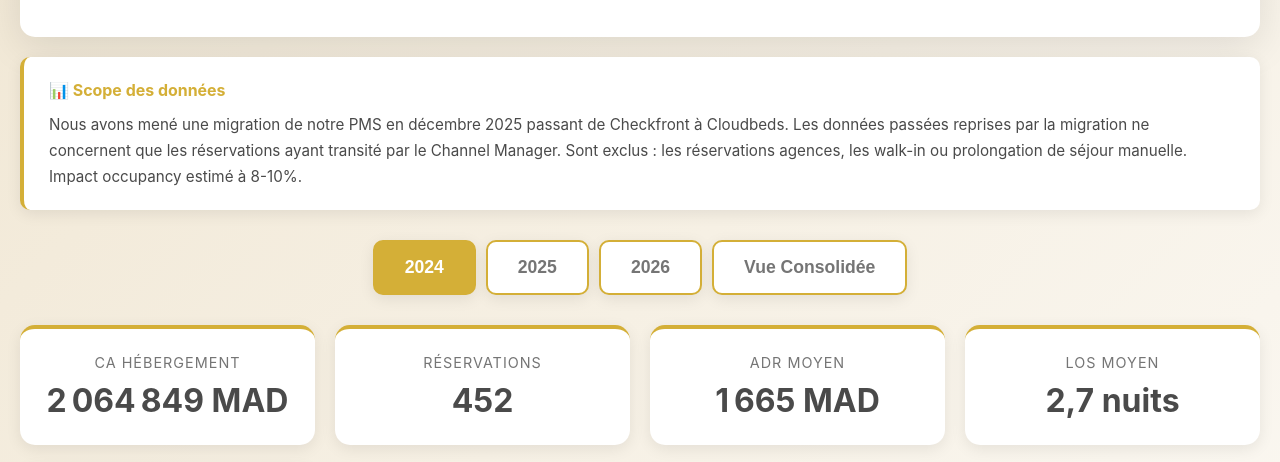
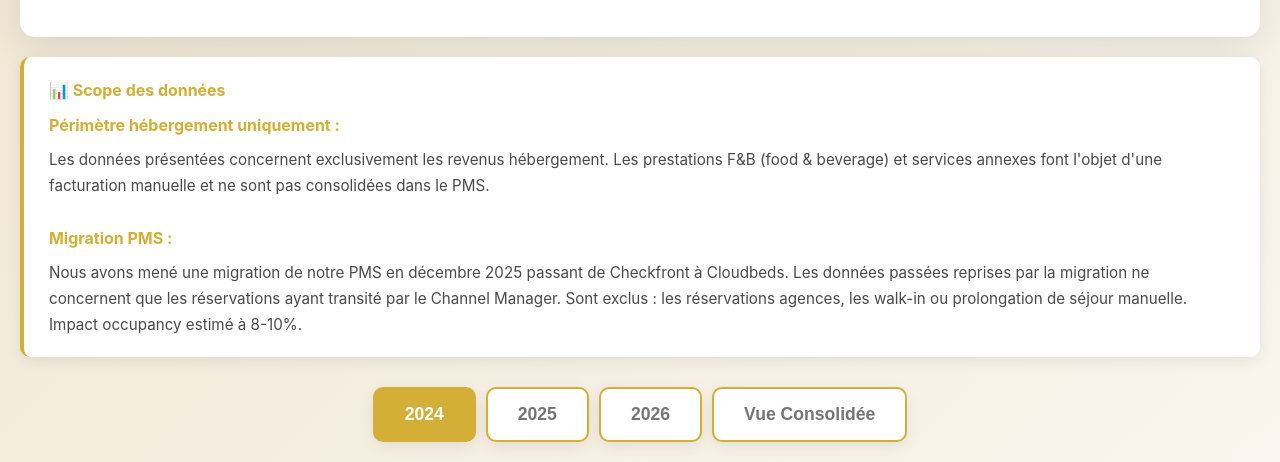
Before and after one commit to MargoHospitality/palais-chadmi-dashboard, a website: page index.html in a window 1280 px wide. Shown: the part 326-788 px from the top of the page. Drawn offline with nearby package versions, Linux system fonts and the light colour scheme.

Commit message:
Update disclaimer: clarify accommodation-only scope
- Highlight that data is accommodation revenue only
- F&B and ancillary services are manually invoiced
- Separated scope clarification from PMS migration info

```diff
--- a/index.html
+++ b/index.html
@@ -211,7 +211,8 @@
 
         <div class="disclaimer">
             <strong>📊 Scope des données</strong>
-            Nous avons mené une migration de notre PMS en décembre 2025 passant de Checkfront à Cloudbeds. Les données passées reprises par la migration ne concernent que les réservations ayant transité par le Channel Manager. Sont exclus : les réservations agences, les walk-in ou prolongation de séjour manuelle. Impact occupancy estimé à 8-10%.
+            <strong>Périmètre hébergement uniquement :</strong> Les données présentées concernent exclusivement les revenus hébergement. Les prestations F&B (food & beverage) et services annexes font l'objet d'une facturation manuelle et ne sont pas consolidées dans le PMS.<br><br>
+            <strong>Migration PMS :</strong> Nous avons mené une migration de notre PMS en décembre 2025 passant de Checkfront à Cloudbeds. Les données passées reprises par la migration ne concernent que les réservations ayant transité par le Channel Manager. Sont exclus : les réservations agences, les walk-in ou prolongation de séjour manuelle. Impact occupancy estimé à 8-10%.
         </div>
 
         <div class="tabs">
```
